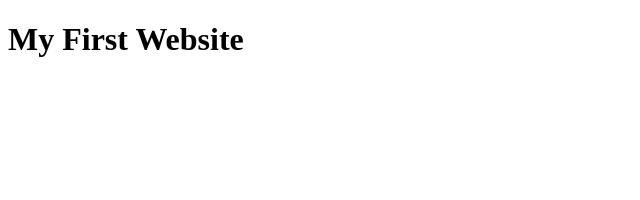
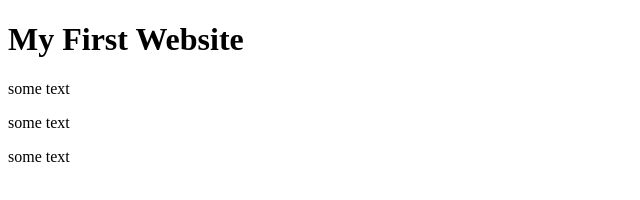
Before and after one commit to JeTheWeary/first-website, a plain HTML site: page index.html in a window 1280 px wide. Shown: the whole page, without its empty margins (0-640 px from the left). Drawn offline with Linux system fonts and the light colour scheme.

Commit message:
New body copy

```diff
--- a/index.html
+++ b/index.html
@@ -8,5 +8,8 @@
 </head>
 <body>
     <h1>My First Website</h1>
+    <p>some text</p>
+    <p>some text</p>
+    <p>some text</p>
 </body>
 </html>
```
